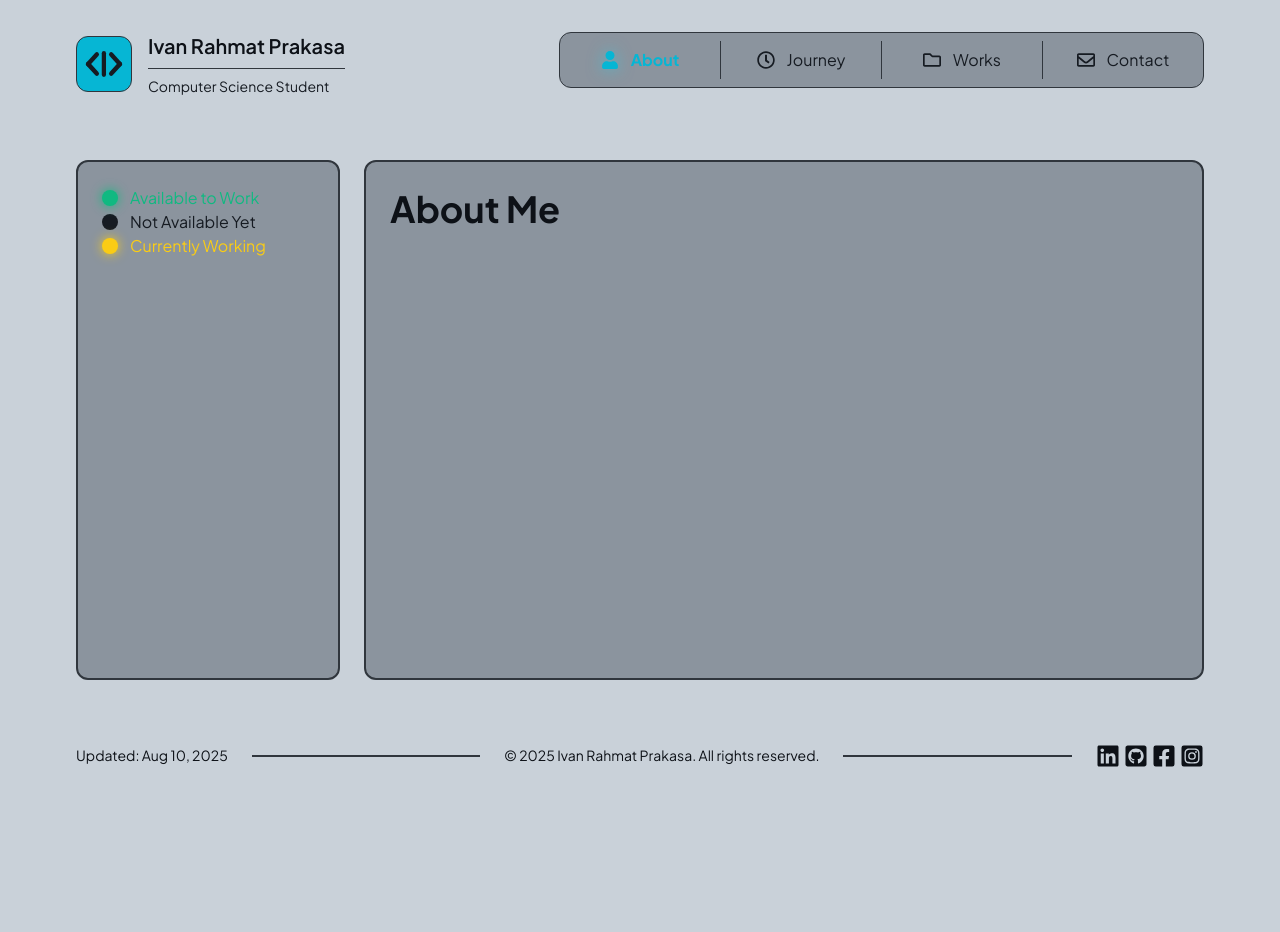
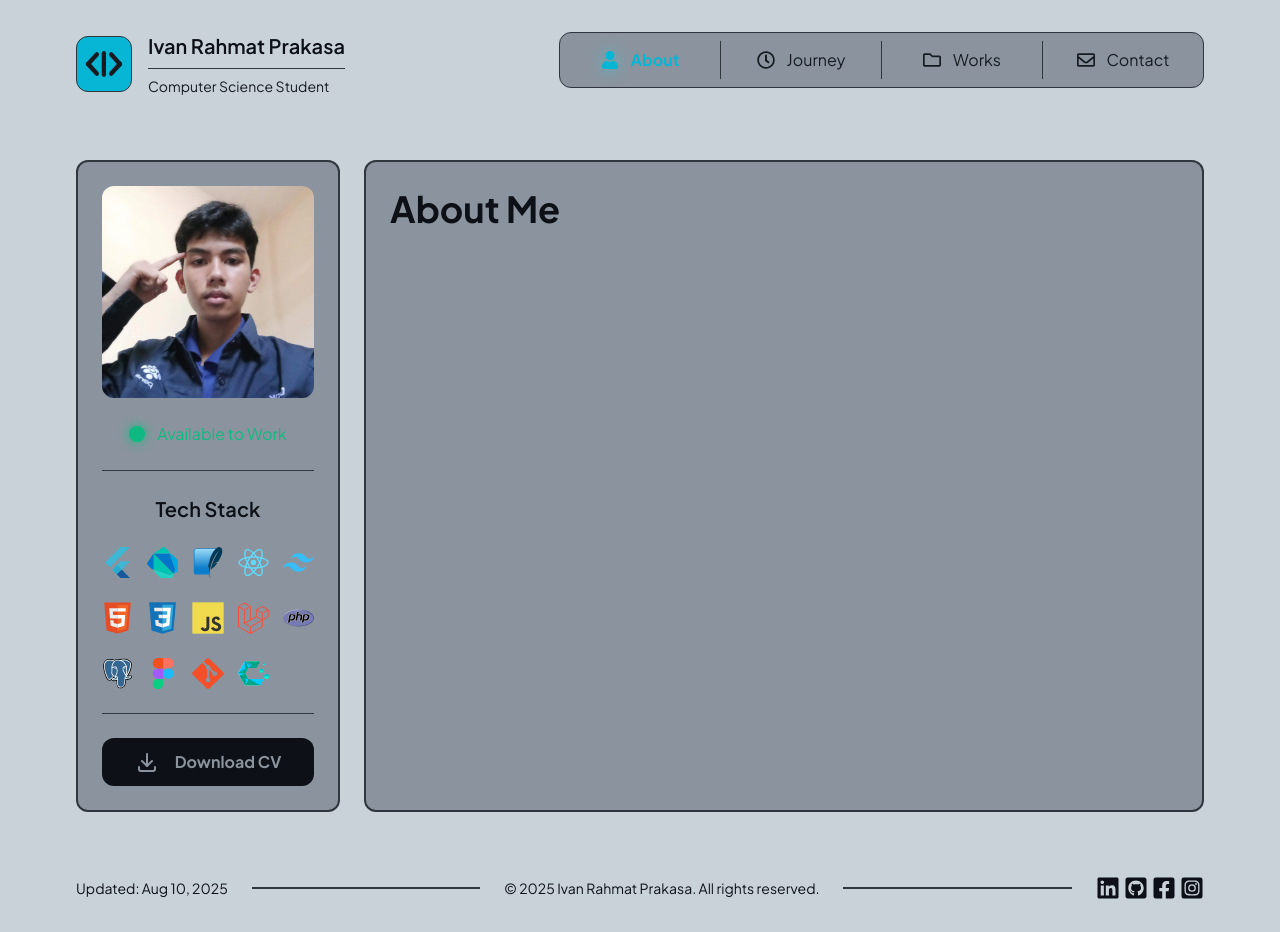
Before and after one commit to Ivanrhmt77/Portfolio, a Next.js app: page / in a window 1280 px wide. Before the commit the page ends 800 px from the top, so only its background shows below. Built offline with nearby package versions, Linux system fonts and the light colour scheme.

Commit message:
feat(about): add profile panel

```diff
--- a/package.json
+++ b/package.json
@@ -15,6 +15,7 @@
     "next": "15.4.5",
     "react": "19.1.0",
     "react-dom": "19.1.0",
+    "react-hot-toast": "^2.5.2",
     "react-icons": "^5.5.0"
   },
   "devDependencies": {
--- a/public/deploy-info.json
+++ b/public/deploy-info.json
@@ -1,3 +1,3 @@
 {
-  "lastDeploy": "2025-08-10T20:52:49.471Z"
+  "lastDeploy": "2025-08-10T20:57:17.406Z"
 }
--- a/src/app/layout.tsx
+++ b/src/app/layout.tsx
@@ -3,6 +3,7 @@ import { Geist, Geist_Mono, Plus_Jakarta_Sans } from "next/font/google";
 import "./globals.css";
 import Footer from "@/components/footer";
 import Header from "@/components/header";
+import { Toaster } from "react-hot-toast";
 
 // const geistSans = Geist({
 //   variable: "--font-geist-sans",
@@ -45,6 +46,8 @@ export default function RootLayout({
 
           <Footer />
         </div>
+
+        <Toaster position="top-center" />
       </body>
     </html>
   );
--- a/src/app/page.tsx
+++ b/src/app/page.tsx
@@ -1,12 +1,51 @@
+"use client";
+
 import WorkStatus from "@/components/work-status";
+import { techStack } from "@/data/tech-stack";
+import Image from "next/image";
+import toast from "react-hot-toast";
+import { TbDownload } from "react-icons/tb";
 
 export default function Home() {
   return (
     <div className="grid grid-cols-12 gap-6 h-full">
-      <div className="col-span-3 bg-background-surface h-full border-2 border-border rounded-xl p-6">
+      <div className="col-span-3 bg-background-surface h-full border-2 border-border rounded-xl p-6 flex flex-col items-center gap-6">
+        <Image
+          src="/images/profile.webp"
+          alt="Logo"
+          width={216}
+          height={216}
+          className="w-full max-w-[216px] h-auto  bg-foreground rounded-xl object-cover"
+        />
         <WorkStatus variant="available" />
-        <WorkStatus variant="unavailable" />
-        <WorkStatus variant="working" />
+        <div className="h-px w-full bg-border" />
+        <h5>Tech Stack</h5>
+        <div className="grid grid-cols-5 gap-x-3.5 gap-y-6 w-full">
+          {techStack.map((tech, index) => (
+            <div
+              key={index}
+              className="flex items-center justify-center w-full h-full"
+            >
+              <Image
+                key={index}
+                src={tech.logo}
+                alt={tech.name}
+                width={40}
+                height={40}
+                title={tech.name}
+                className="w-full h-auto"
+              />
+            </div>
+          ))}
+        </div>
+        <div className="h-px w-full bg-border" />
+        <button
+          className="bg-foreground text-background-surface w-full py-3 rounded-xl cursor-pointer flex items-center justify-center gap-4 hover:bg-foreground-surface"
+          onClick={() => toast.error("CV is not available at the moment.")}
+        >
+          <TbDownload className="w-6 h-auto" />
+          <p className="font-bold">Download CV</p>
+        </button>
       </div>
       <div className="col-span-9 bg-background-surface h-full border-2 border-border rounded-xl p-6">
         <h2>About Me</h2>
--- a/src/components/work-status.tsx
+++ b/src/components/work-status.tsx
@@ -14,7 +14,7 @@ export default function WorkStatus({ variant }: WorkStatusProps) {
   }
 
   if (variant === "unavailable") {
-    label = "Not Available Yet";
+    label = "Unavailable for Work";
     color = "bg-foreground-surface";
     textColor = "text-foreground-surface";
   }
```
Also changed, not shown: public/images/profile.webp (added), 1 other file (tests, documents, lock files or other folders).
